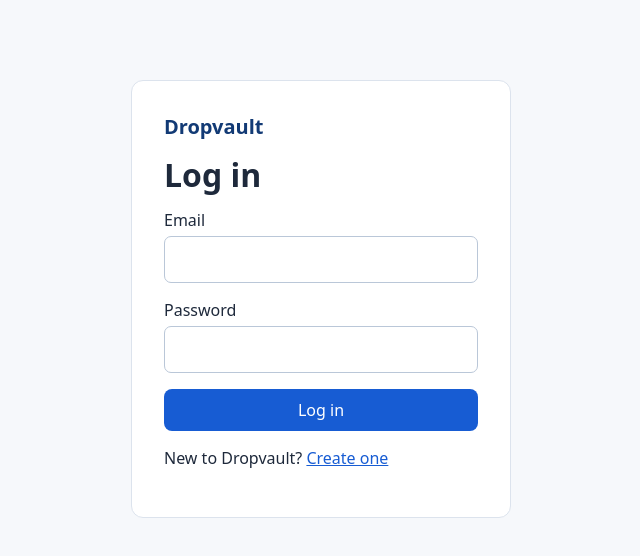
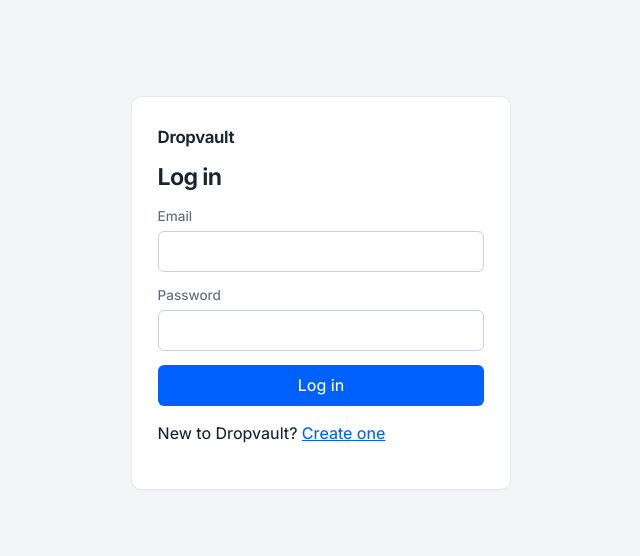
Before and after one commit to kerrian-gordon/clone-project-dropvault, a React (Vite) app in the folder apps/web/: page /login in a window 1280 px wide. Shown: the top 556 px of the page, without its empty margins (319-959 px from the left). Built offline with nearby package versions, Linux system fonts and the light colour scheme; no server answers.

Commit message:
polish: tighten type, color, and file-list density
Keep the existing top bar and flows. Inter, a single accent, and
tighter rows so the MVP reads as finished rather than a default
browser skin.

```diff
--- a/apps/web/index.html
+++ b/apps/web/index.html
@@ -3,6 +3,9 @@
   <head>
     <meta charset="UTF-8" />
     <meta name="viewport" content="width=device-width, initial-scale=1.0" />
+    <link rel="preconnect" href="https://fonts.googleapis.com" />
+    <link rel="preconnect" href="https://fonts.gstatic.com" crossorigin />
+    <link href="https://fonts.googleapis.com/css2?family=Inter:wght@450;550;650&display=swap" rel="stylesheet" />
     <title>Dropvault</title>
   </head>
   <body>
--- a/apps/web/src/app/styles.css
+++ b/apps/web/src/app/styles.css
@@ -1,80 +1,207 @@
-:root { font-family: system-ui, sans-serif; color: #1e293b; background: #f6f8fb; }
+:root {
+  --ink: #1b2330;
+  --muted: #5c6b7a;
+  --line: #e4e9ef;
+  --paper: #f3f5f7;
+  --card: #ffffff;
+  --accent: #0061ff;
+  --accent-ink: #003ba8;
+  --danger: #c81e1e;
+  --warn: #c2410c;
+  font-family: Inter, "Segoe UI", system-ui, -apple-system, sans-serif;
+  color: var(--ink);
+  background: var(--paper);
+  line-height: 1.45;
+}
 * { box-sizing: border-box; }
 body { margin: 0; }
-a { color: #175cd3; }
+a { color: var(--accent); }
 button, input { font: inherit; }
-button, .button-link { border: 0; border-radius: 8px; background: #175cd3; color: white; padding: 0.65rem 1rem; cursor: pointer; text-decoration: none; display: inline-block; }
+button, .button-link {
+  border: 0;
+  border-radius: 6px;
+  background: var(--accent);
+  color: white;
+  padding: 0.55rem 0.95rem;
+  cursor: pointer;
+  text-decoration: none;
+  display: inline-block;
+}
+button:hover, .button-link:hover { background: #0052d6; }
 button:disabled { opacity: 0.6; cursor: wait; }
-.topbar { display: flex; align-items: center; gap: 2rem; padding: 1rem 2rem; background: white; border-bottom: 1px solid #dce3ed; }
-.brand { font-size: 1.25rem; font-weight: 750; text-decoration: none; color: #123a75; }
-.topbar nav { display: flex; gap: 1rem; }
-.topbar nav a { color: #475569; text-decoration: none; }
-.topbar nav a.active { color: #175cd3; font-weight: 700; }
-.account { margin-left: auto; display: flex; align-items: center; gap: 1rem; }
-.account button { background: #e8eef9; color: #123a75; }
-.content { max-width: 1000px; margin: 2.5rem auto; padding: 0 1.5rem; }
-h1 { margin: 0.8rem 0; }
-.muted { color: #64748b; }
-.error { color: #b42318; }
-.list { margin-top: 1.5rem; background: white; border: 1px solid #dce3ed; border-radius: 12px; overflow: hidden; }
-.row { display: flex; align-items: center; border-bottom: 1px solid #edf1f6; }
+.app-shell { min-height: 100vh; }
+.topbar {
+  display: flex;
+  align-items: center;
+  gap: 1.5rem;
+  padding: 0.7rem 1.5rem;
+  background: var(--card);
+  border-bottom: 1px solid var(--line);
+}
+.brand {
+  font-size: 1.05rem;
+  font-weight: 650;
+  letter-spacing: -0.02em;
+  text-decoration: none;
+  color: var(--ink);
+}
+.topbar nav { display: flex; gap: 0.25rem; }
+.topbar nav a {
+  color: var(--muted);
+  text-decoration: none;
+  padding: 0.35rem 0.65rem;
+  border-radius: 6px;
+}
+.topbar nav a:hover { background: #eef2f6; color: var(--ink); }
+.topbar nav a.active { color: var(--accent); font-weight: 650; background: #e8f0ff; }
+.account { margin-left: auto; display: flex; align-items: center; gap: 0.85rem; color: var(--muted); font-size: 0.9rem; }
+.account button { background: #eef2f6; color: var(--ink); }
+.account button:hover { background: #e2e8ee; }
+.content { max-width: 960px; margin: 1.75rem auto; padding: 0 1.25rem; }
+h1 { margin: 0.4rem 0 0.75rem; font-size: 1.45rem; letter-spacing: -0.03em; font-weight: 650; }
+.muted { color: var(--muted); }
+.error { color: var(--danger); }
+.list {
+  margin-top: 1rem;
+  background: var(--card);
+  border: 1px solid var(--line);
+  border-radius: 8px;
+  overflow: hidden;
+}
+.row { display: flex; align-items: center; border-bottom: 1px solid var(--line); }
 .row:last-child { border-bottom: 0; }
-.row:hover { background: #f5f8fc; }
-.row-main { display: flex; align-items: center; gap: 1rem; flex: 1; min-width: 0; padding: 1rem 1.25rem; text-decoration: none; color: inherit; }
-.row-main strong { flex: 1; overflow: hidden; text-overflow: ellipsis; white-space: nowrap; }
-.row-actions { padding: 0 1rem; flex-shrink: 0; display: flex; align-items: center; gap: 0.5rem; }
-.confirm-label { font-size: 0.875rem; white-space: nowrap; }
-.row-error { font-size: 0.8rem; color: #b42318; max-width: 180px; overflow: hidden; text-overflow: ellipsis; white-space: nowrap; }
-.item-icon { font-size: 1.4rem; }
-.empty { padding: 1.25rem; }
-.btn-ghost { background: transparent; color: #475569; border: 1px solid #bac7d8; padding: 0.3rem 0.7rem; border-radius: 6px; font-size: 0.85rem; cursor: pointer; }
-.btn-ghost:hover { background: #f1f5f9; }
-.btn-danger { background: #b42318; color: white; border: 0; padding: 0.3rem 0.7rem; border-radius: 6px; font-size: 0.85rem; cursor: pointer; }
-.btn-danger:hover { background: #8b1a12; }
-.storage-meter { margin: 1rem 0 1.5rem; }
-.meter-bar { height: 8px; background: #e2e8f0; border-radius: 99px; overflow: hidden; }
-.meter-fill { height: 100%; background: #175cd3; border-radius: 99px; transition: width 0.35s ease; }
-.storage-meter.warn .meter-fill { background: #d97706; }
-.storage-meter.full .meter-fill { background: #b42318; }
-.meter-label { margin: 0.4rem 0 0; font-size: 0.85rem; color: #64748b; }
-.storage-meter.warn .meter-label { color: #92400e; }
-.storage-meter.full .meter-label { color: #b42318; }
+.row:hover { background: #f7f9fb; }
+.row-main {
+  display: flex;
+  align-items: center;
+  gap: 0.75rem;
+  flex: 1;
+  min-width: 0;
+  padding: 0.65rem 1rem;
+  text-decoration: none;
+  color: inherit;
+}
+.row-main strong { flex: 1; overflow: hidden; text-overflow: ellipsis; white-space: nowrap; font-weight: 550; }
+.row-actions { padding: 0 0.75rem; flex-shrink: 0; display: flex; align-items: center; gap: 0.4rem; }
+.confirm-label { font-size: 0.8rem; white-space: nowrap; }
+.row-error { font-size: 0.8rem; color: var(--danger); max-width: 180px; overflow: hidden; text-overflow: ellipsis; white-space: nowrap; }
+.item-icon { font-size: 1.15rem; }
+.empty { padding: 1rem 1.1rem; color: var(--muted); }
+.btn-ghost {
+  background: transparent;
+  color: var(--muted);
+  border: 1px solid #c9d3de;
+  padding: 0.25rem 0.6rem;
+  border-radius: 6px;
+  font-size: 0.8rem;
+  cursor: pointer;
+}
+.btn-ghost:hover { background: #f1f5f8; color: var(--ink); }
+.btn-danger {
+  background: var(--danger);
+  color: white;
+  border: 0;
+  padding: 0.25rem 0.6rem;
+  border-radius: 6px;
+  font-size: 0.8rem;
+  cursor: pointer;
+}
+.btn-danger:hover { background: #a11717; }
+.storage-meter { margin: 0.75rem 0 1.15rem; }
+.meter-bar { height: 6px; background: #e6ebf0; border-radius: 99px; overflow: hidden; }
+.meter-fill { height: 100%; background: var(--accent); border-radius: 99px; transition: width 0.35s ease; }
+.storage-meter.warn .meter-fill { background: #ea580c; }
+.storage-meter.full .meter-fill { background: var(--danger); }
+.meter-label { margin: 0.35rem 0 0; font-size: 0.8rem; color: var(--muted); }
+.storage-meter.warn .meter-label { color: var(--warn); }
+.storage-meter.full .meter-label { color: var(--danger); }
 .centered { min-height: 100vh; display: grid; place-content: center; text-align: center; }
-.auth-card { max-width: 380px; margin: 10vh auto; padding: 2rem; background: white; border: 1px solid #dce3ed; border-radius: 12px; }
-.auth-card form { display: grid; gap: 1rem; }
-.auth-card label { display: grid; gap: 0.35rem; }
-.auth-card input { padding: 0.7rem; border: 1px solid #bac7d8; border-radius: 7px; }
-.viewer-placeholder { margin-top: 2rem; padding: 2rem; background: white; border: 1px solid #dce3ed; border-radius: 12px; }
+.auth-card {
+  max-width: 380px;
+  margin: 12vh auto;
+  padding: 1.75rem 1.6rem;
+  background: var(--card);
+  border: 1px solid var(--line);
+  border-radius: 10px;
+}
+.auth-card .brand { display: inline-block; margin-bottom: 0.35rem; }
+.auth-card form { display: grid; gap: 0.85rem; }
+.auth-card label { display: grid; gap: 0.3rem; font-size: 0.85rem; color: var(--muted); }
+.auth-card input { padding: 0.6rem 0.7rem; border: 1px solid #c9d3de; border-radius: 6px; color: var(--ink); }
+.auth-card input:focus { outline: 2px solid #c7d9ff; border-color: var(--accent); }
+.viewer-placeholder {
+  margin-top: 1.25rem;
+  padding: 1.35rem;
+  background: var(--card);
+  border: 1px solid var(--line);
+  border-radius: 8px;
+}
 .visually-hidden { position: absolute; width: 1px; height: 1px; padding: 0; margin: -1px; overflow: hidden; clip: rect(0, 0, 0, 0); white-space: nowrap; border: 0; }
-.upload-panel, .access-panel { margin: 1.5rem 0; }
-.drop-zone { padding: 1.5rem; border: 2px dashed #9db5d5; border-radius: 12px; background: #fff; text-align: center; }
-.drop-zone.dragging { border-color: #175cd3; background: #e8f0ff; }
+.upload-panel, .access-panel { margin: 1.15rem 0; }
+.drop-zone {
+  padding: 1.15rem 1rem;
+  border: 1px dashed #b7c4d4;
+  border-radius: 8px;
+  background: var(--card);
+  text-align: center;
+}
+.drop-zone.dragging { border-color: var(--accent); background: #e8f0ff; }
 .drop-zone p:first-child { margin-top: 0; }
 .drop-zone p:last-child { margin-bottom: 0; }
-.upload-queue, .access-panel { padding: 1.25rem; border: 1px solid #dce3ed; border-radius: 12px; background: white; }
-.upload-queue h2, .access-panel h2 { margin-top: 0; }
+.upload-queue, .access-panel {
+  padding: 1rem 1.1rem;
+  border: 1px solid var(--line);
+  border-radius: 8px;
+  background: var(--card);
+}
+.upload-queue h2, .access-panel h2 { margin-top: 0; font-size: 1rem; font-weight: 650; letter-spacing: -0.02em; }
 .upload-queue ul, .access-list { list-style: none; padding: 0; margin: 0; }
-.upload-queue li, .access-list li { padding: 0.85rem 0; border-top: 1px solid #edf1f6; }
+.upload-queue li, .access-list li { padding: 0.65rem 0; border-top: 1px solid var(--line); }
 .upload-job-heading, .access-list li { display: flex; justify-content: space-between; gap: 1rem; align-items: center; }
 .upload-job-heading strong { overflow-wrap: anywhere; }
-.upload-queue progress { width: 100%; margin-top: 0.5rem; }
-.upload-queue li p { margin: 0.4rem 0; }
+.upload-queue progress { width: 100%; margin-top: 0.4rem; }
+.upload-queue li p { margin: 0.35rem 0; }
 .row-main strong { overflow-wrap: anywhere; }
 .row-actions { justify-content: flex-end; flex-wrap: wrap; }
-.share-form { display: flex; align-items: end; gap: 0.75rem; flex-wrap: wrap; margin-top: 1.25rem; }
-.share-form label { width: 100%; }
-.share-form input { padding: 0.65rem; border: 1px solid #bac7d8; border-radius: 7px; flex: 1; min-width: 12rem; }
-.cap-actions { margin-top: 0.6rem; }
-.cap-actions button { margin-top: 0.25rem; }
-.upgrade-dialog { width: min(30rem, calc(100% - 2rem)); padding: 1.5rem; border: 1px solid #dce3ed; border-radius: 12px; color: #1e293b; box-shadow: 0 18px 50px #15264033; }
-.upgrade-dialog::backdrop { background: #0f172a88; }
-.upgrade-dialog h2 { margin-top: 0; }
-.dialog-actions { display: flex; justify-content: flex-end; gap: 0.75rem; flex-wrap: wrap; margin-top: 1.5rem; }
-.preview-image { max-width: 100%; height: auto; border-radius: 8px; display: block; margin-bottom: 1rem; }
-.preview-pdf { width: 100%; height: 600px; border: 0; border-radius: 8px; display: block; margin-bottom: 1rem; }
+.share-form { display: flex; align-items: end; gap: 0.75rem; flex-wrap: wrap; margin-top: 1rem; }
+.share-form label { width: 100%; font-size: 0.85rem; color: var(--muted); }
+.share-form input { padding: 0.55rem 0.65rem; border: 1px solid #c9d3de; border-radius: 6px; flex: 1; min-width: 12rem; }
+.cap-actions { margin-top: 0.5rem; }
+.cap-actions button { margin-top: 0.2rem; }
+.upgrade-dialog {
+  width: min(30rem, calc(100% - 2rem));
+  padding: 1.35rem 1.4rem;
+  border: 1px solid var(--line);
+  border-radius: 10px;
+  color: var(--ink);
+  box-shadow: 0 16px 40px #15264022;
+}
+.upgrade-dialog::backdrop { background: #0f172a66; }
+.upgrade-dialog h2 { margin-top: 0; font-size: 1.15rem; letter-spacing: -0.02em; }
+.dialog-actions { display: flex; justify-content: flex-end; gap: 0.65rem; flex-wrap: wrap; margin-top: 1.25rem; }
+.preview-image { max-width: 100%; height: auto; border-radius: 6px; display: block; margin-bottom: 1rem; }
+.preview-pdf { width: 100%; height: 600px; border: 0; border-radius: 6px; display: block; margin-bottom: 1rem; }
 .preview-audio { width: 100%; display: block; margin-bottom: 1rem; }
-.preview-video { width: 100%; max-height: 480px; border-radius: 8px; display: block; margin-bottom: 1rem; }
-.preview-text { background: #f8fafc; border: 1px solid #dce3ed; border-radius: 8px; padding: 1rem; font-family: ui-monospace, monospace; font-size: 0.85rem; overflow-x: auto; white-space: pre; max-height: 480px; overflow-y: auto; margin-bottom: 0.5rem; }
+.preview-video { width: 100%; max-height: 480px; border-radius: 6px; display: block; margin-bottom: 1rem; }
+.preview-text {
+  background: #f7f9fb;
+  border: 1px solid var(--line);
+  border-radius: 6px;
+  padding: 0.85rem;
+  font-family: ui-monospace, monospace;
+  font-size: 0.82rem;
+  overflow-x: auto;
+  white-space: pre;
+  max-height: 480px;
+  overflow-y: auto;
+  margin-bottom: 0.5rem;
+}
 .preview-truncated { font-size: 0.8rem; margin-bottom: 1rem; }
-@media (max-width: 650px) { .row { align-items: flex-start; flex-wrap: wrap; } .row-main { width: 100%; } .row-actions { width: 100%; } }
-@media (max-width: 650px) { .topbar { align-items: flex-start; flex-wrap: wrap; padding: 1rem; gap: 0.75rem; } .account { width: 100%; margin-left: 0; justify-content: space-between; } .content { margin-top: 1.5rem; } }
+@media (max-width: 650px) {
+  .row { align-items: flex-start; flex-wrap: wrap; }
+  .row-main { width: 100%; }
+  .row-actions { width: 100%; }
+  .topbar { align-items: flex-start; flex-wrap: wrap; padding: 0.75rem 1rem; gap: 0.6rem; }
+  .account { width: 100%; margin-left: 0; justify-content: space-between; }
+  .content { margin-top: 1.15rem; }
+}
```
